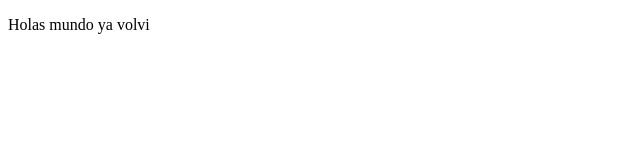
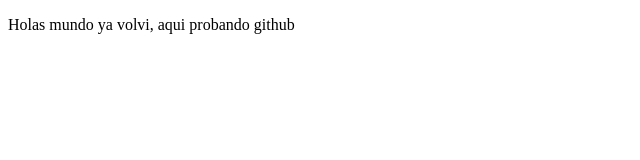
Before and after one commit to pistonedev/proyectoCursoDemoPrework, a plain HTML site: page index.html in a window 1280 px wide. Shown: the whole page, without its empty margins (0-640 px from the left). Drawn offline with Linux system fonts and the light colour scheme.

Commit message:
Cambios Nuevos

```diff
--- a/index.html
+++ b/index.html
@@ -6,6 +6,6 @@
     <title>Test 4</title>
 </head>
 <body>
-    <p>Holas mundo ya volvi</p>
+    <p>Holas mundo ya volvi, aqui probando github</p>
 </body>
 </html>
```
